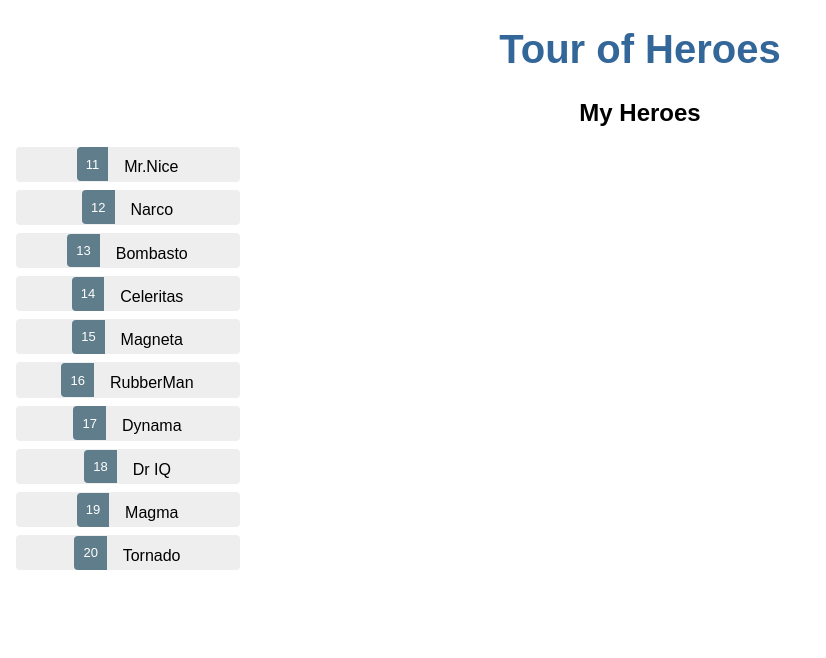
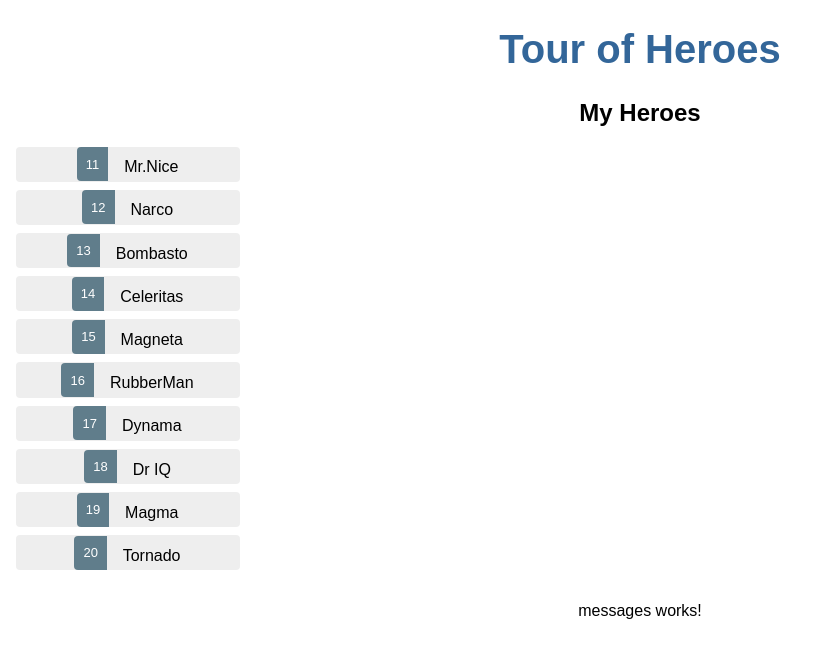
Before and after one commit to ESteinman/angular_tour_of_heroes, an Angular app: page / in a window 1280 px wide. Shown: the top 658 px of the page, without its empty margins (0-826 px from the left). Built offline with nearby package versions, Linux system fonts and the light colour scheme.

Commit message:
add service message

```diff
--- a/src/app/app.component.html
+++ b/src/app/app.component.html
@@ -2,3 +2,4 @@
 <div style="text-align:center">
   <h1>{{title}}</h1>
   <app-heroes></app-heroes>
+  <app-messages></app-messages>
--- a/src/app/app.module.ts
+++ b/src/app/app.module.ts
@@ -5,12 +5,14 @@
 import { AppComponent } from './app.component';
 import { HeroesComponent } from './heroes/heroes.component';
 import { HeroDetailComponent } from './hero-detail/hero-detail.component';
+import { MessagesComponent } from './messages/messages.component';
 
 @NgModule({
   declarations: [
     AppComponent,
     HeroesComponent,
-    HeroDetailComponent
+    HeroDetailComponent,
+    MessagesComponent
   ],
   imports: [
     BrowserModule,
--- /dev/null
+++ b/src/app/messages/messages.component.html
@@ -0,0 +1,3 @@
+<p>
+  messages works!
+</p>
--- /dev/null
+++ b/src/app/messages/messages.component.ts
@@ -0,0 +1,15 @@
+import { Component, OnInit } from '@angular/core';
+
+@Component({
+  selector: 'app-messages',
+  templateUrl: './messages.component.html',
+  styleUrls: ['./messages.component.css']
+})
+export class MessagesComponent implements OnInit {
+
+  constructor() { }
+
+  ngOnInit() {
+  }
+
+}
```
Also changed, not shown: src/app/messages/messages.component.css (added), 1 other file (tests, documents, lock files or other folders).
